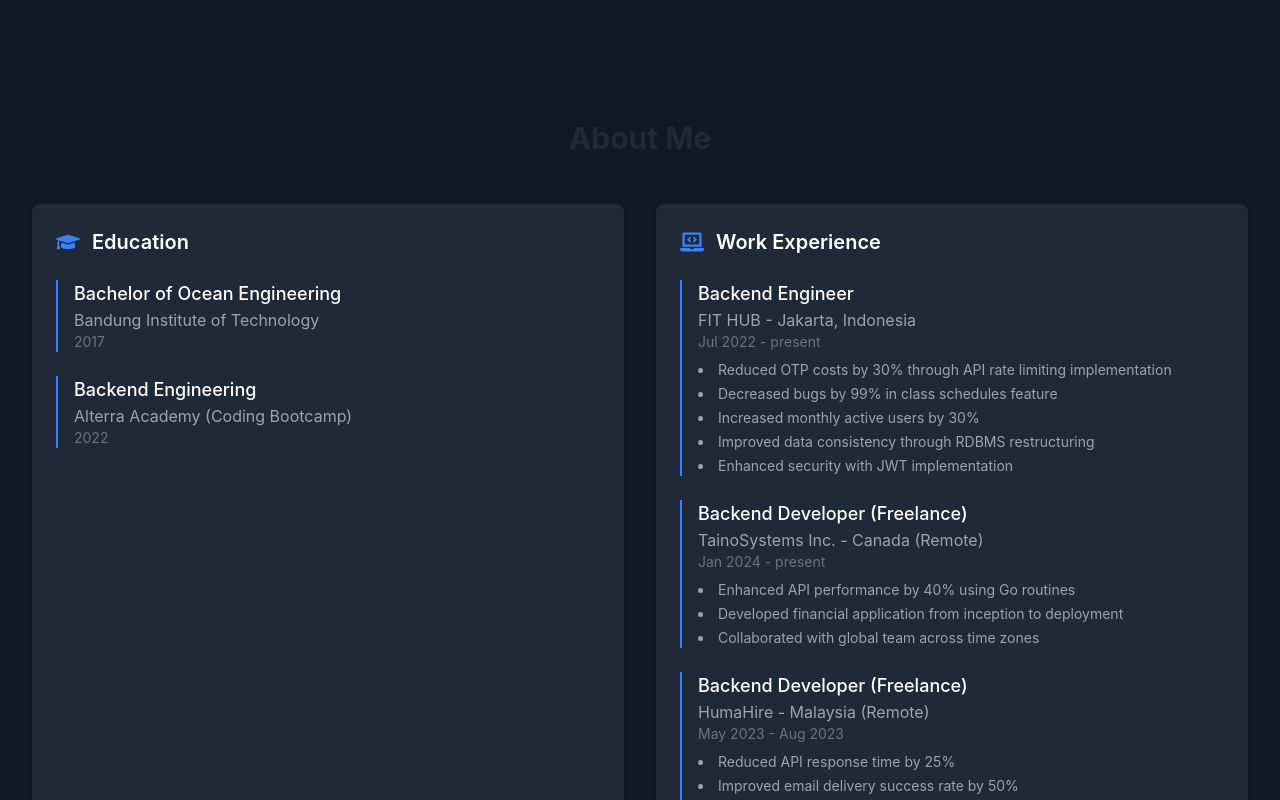
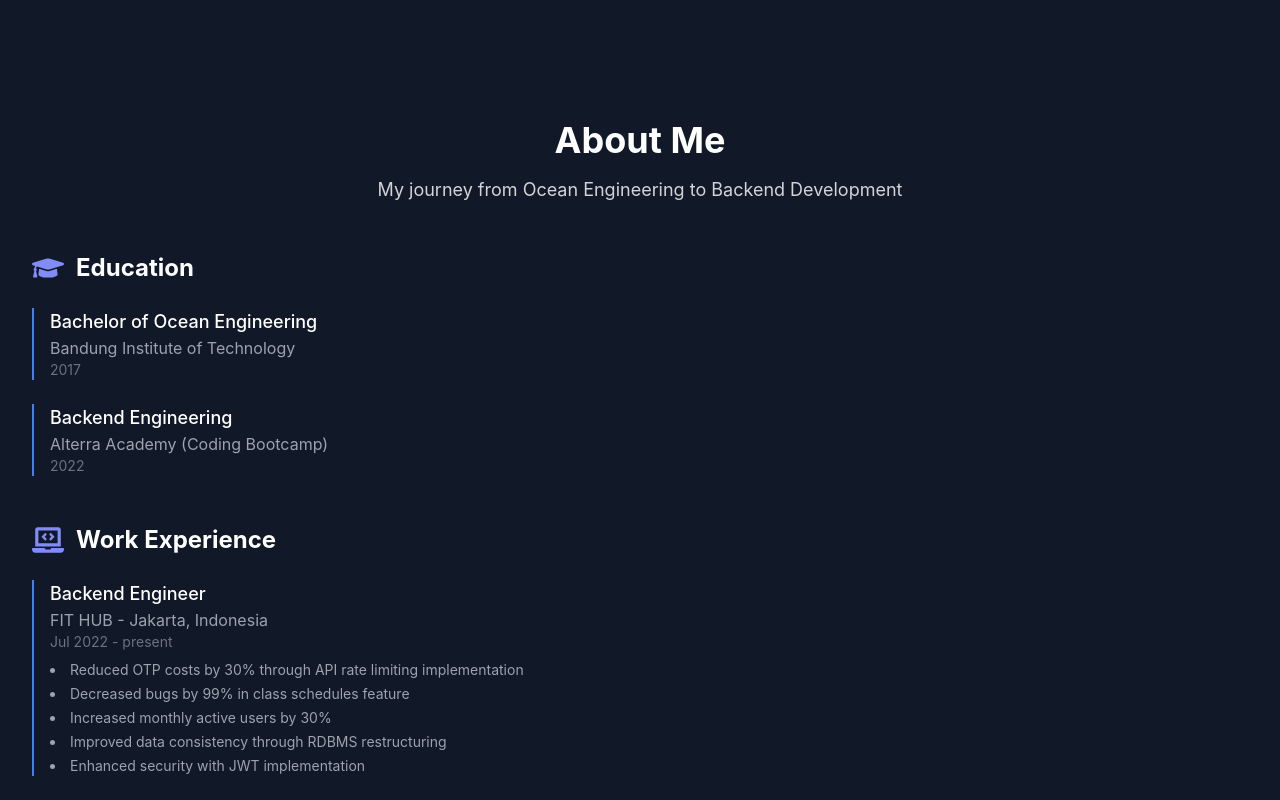
Before and after one commit to nawafilhusnul/crafted-by-null, a React (Vite) app: page / in a window 1280 px wide. Shown: the part 760-1560 px from the top of the page. Built offline with nearby package versions, Linux system fonts and the light colour scheme.

Commit message:
fix: improve font and UI visibility

```diff
--- a/src/components/About.tsx
+++ b/src/components/About.tsx
@@ -78,20 +78,23 @@
       <div className="max-w-7xl mx-auto px-4 sm:px-6 lg:px-8">
         <motion.div
           initial={{ opacity: 0, y: 20 }}
-          whileInView={{ opacity: 1, y: 0 }}
-          viewport={{ once: true }}
+          animate={{ opacity: 1, y: 0 }}
           transition={{ duration: 0.5 }}
+          className="text-center mb-12"
         >
-          <h2 className="section-title text-center mb-12 text-gray-800">
+          <h2 className="text-3xl sm:text-4xl font-bold text-gray-900 dark:text-white mb-4">
             About Me
           </h2>
+          <p className="text-lg text-gray-600 dark:text-gray-300">
+            My journey from Ocean Engineering to Backend Development
+          </p>
+        </motion.div>
 
-          <div className="grid md:grid-cols-2 gap-8">
-            {experiences.map((section, idx) => (
-              <div key={idx} className="card">
+        {experiences.map((section, _) => (
+          <div key={section.title} className="mb-12">
             <div className="flex items-center mb-6">
-                  <section.icon className="w-6 h-6 text-blue-500 mr-3" />
-                  <h3 className="text-xl font-semibold text-white">
+              <section.icon className="w-8 h-8 text-indigo-600 dark:text-indigo-400 mr-3" />
+              <h3 className="text-2xl font-bold text-gray-800 dark:text-white">
                 {section.title}
               </h3>
             </div>
@@ -123,8 +126,6 @@
           </div>
         ))}
       </div>
-        </motion.div>
-      </div>
     </section>
   );
 };
--- a/src/components/Projects.tsx
+++ b/src/components/Projects.tsx
@@ -73,13 +73,14 @@
       <div className="max-w-7xl mx-auto px-4 sm:px-6 lg:px-8">
         <motion.div
           initial={{ opacity: 0, y: 20 }}
-          whileInView={{ opacity: 1, y: 0 }}
-          viewport={{ once: true }}
+          animate={{ opacity: 1, y: 0 }}
           transition={{ duration: 0.5 }}
           className="text-center mb-12"
         >
-          <h2 className="section-title text-gray-800">Featured Projects</h2>
-          <p className="text-lg text-gray-300 mt-4">
+          <h2 className="text-3xl sm:text-4xl font-bold text-gray-900 dark:text-white mb-4">
+            Featured Projects
+          </h2>
+          <p className="text-lg text-gray-600 dark:text-gray-300">
             Here are some of my recent projects that showcase my technical
             skills and problem-solving abilities.
           </p>
```
Lines whose indentation alone changed are shown as unchanged.
